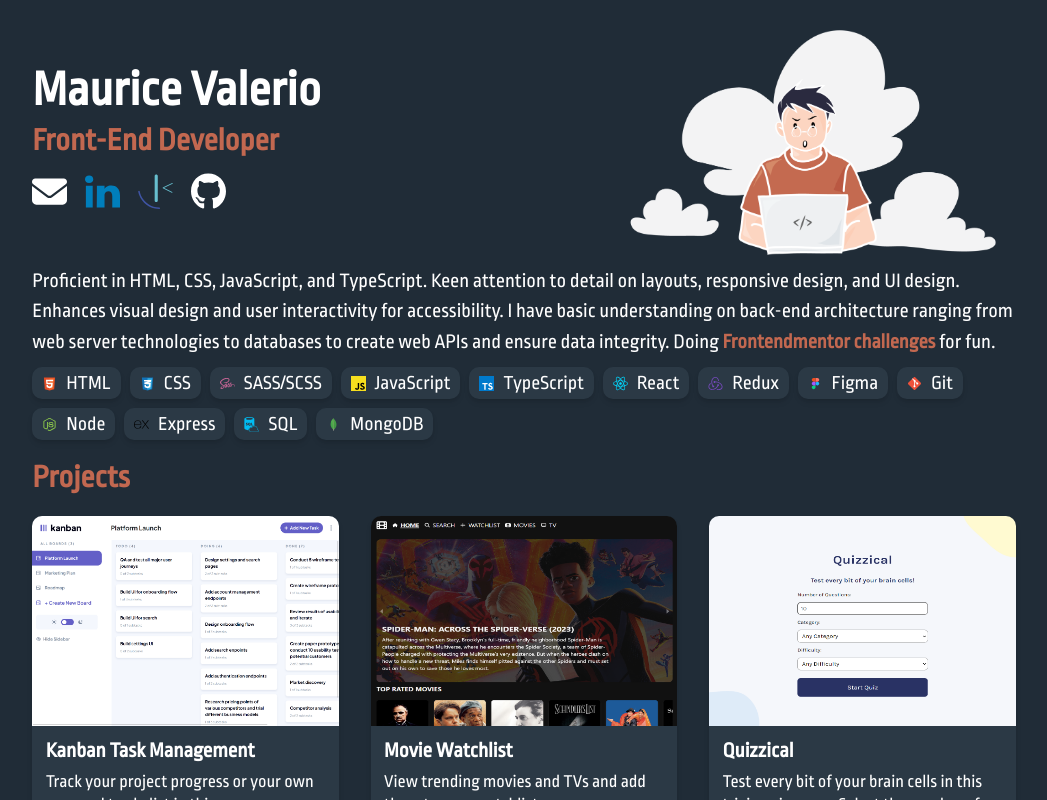
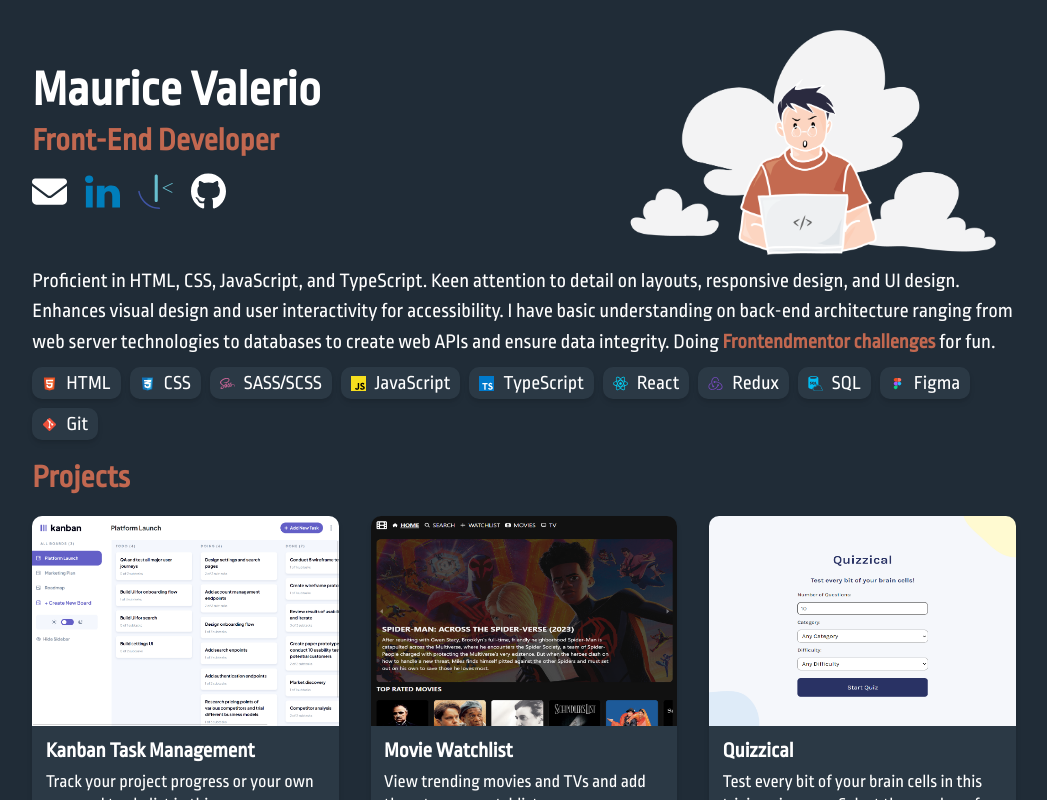
Before and after one commit to mauricevalerio/portfolio, a React (Vite) app: page / in a window 1280 px wide. Shown: the top 800 px of the page, without its empty margins (116-1163 px from the left). Built offline with nearby package versions, Linux system fonts and the light colour scheme.

Commit message:
Modified skill set data

```diff
--- a/src/data.js
+++ b/src/data.js
@@ -170,6 +170,10 @@
         icon: redux
     },
     {
+        name: 'SQL',
+        icon: sql
+    },
+    {
         name: 'Figma',
         icon: figma
     },
@@ -177,20 +181,4 @@
         name: 'Git',
         icon: git
     },
-    {
-        name: 'Node',
-        icon: node
-    },
-    {
-        name: 'Express',
-        icon: express
-    },
-    {
-        name: 'SQL',
-        icon: sql
-    },
-    {
-        name: 'MongoDB',
-        icon: mongodb
-    }
 ]
```
